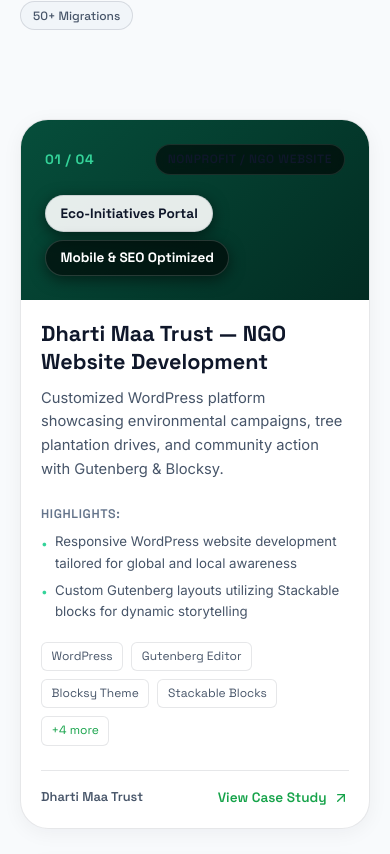
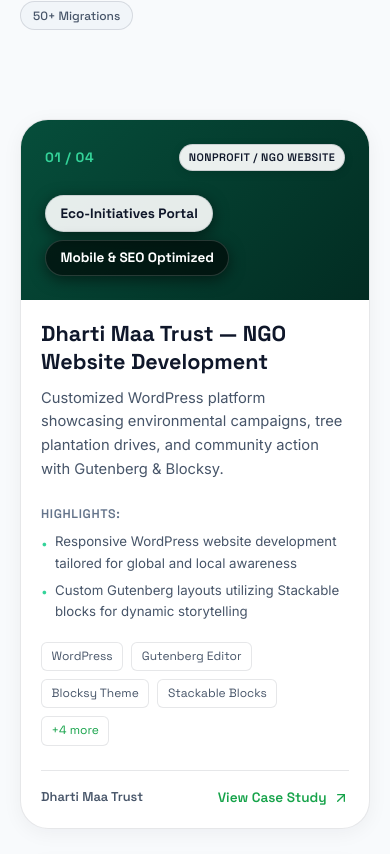
Before and after one commit to Satishkush4446/Portfolio, a React (Vite) app: page / in a window 390 px wide. Shown: the part 3970-4824 px from the top of the page. Built offline with nearby package versions, Linux system fonts and the light colour scheme.

Commit message:
fix(projects): fix project-category-badge contrast, theme adaptation and responsive truncation

```diff
--- a/src/sections/Projects.jsx
+++ b/src/sections/Projects.jsx
@@ -123,13 +123,16 @@ export default function Projects() {
                       fontSize: '0.85rem',
                       fontWeight: 800,
                       color: project.accentColor || 'var(--accent-primary)',
-                      letterSpacing: '0.05em'
+                      letterSpacing: '0.05em',
+                      flexShrink: 0
                     }}
                   >
                     {project.number}
                   </span>
 
-                  <span className="project-category-badge">{project.category}</span>
+                  <span className="project-category-badge" title={project.category}>
+                    {project.category}
+                  </span>
                 </div>
 
                 <div style={{ position: 'relative', zIndex: 2, display: 'flex', gap: '0.5rem', flexWrap: 'wrap' }}>
--- a/src/styles/components.css
+++ b/src/styles/components.css
@@ -743,20 +743,30 @@
   display: flex;
   justify-content: space-between;
   align-items: center;
+  gap: 0.65rem;
 }
 
 .project-category-badge {
   font-family: var(--font-headline);
-  font-size: 0.75rem;
+  font-size: 0.74rem;
   font-weight: 600;
-  letter-spacing: 0.05em;
+  letter-spacing: 0.04em;
   text-transform: uppercase;
-  padding: 0.3rem 0.75rem;
+  padding: 0.28rem 0.75rem;
   border-radius: var(--radius-full);
-  background: rgba(0, 0, 0, 0.6);
-  backdrop-filter: blur(8px);
-  border: 1px solid rgba(255, 255, 255, 0.1);
-  color: var(--text-primary);
+  background: rgba(0, 0, 0, 0.68);
+  backdrop-filter: blur(10px);
+  -webkit-backdrop-filter: blur(10px);
+  border: 1px solid rgba(255, 255, 255, 0.22);
+  color: #FFFFFF;
+  display: inline-flex;
+  align-items: center;
+  max-width: calc(100% - 65px);
+  white-space: nowrap;
+  overflow: hidden;
+  text-overflow: ellipsis;
+  box-shadow: 0 2px 8px rgba(0, 0, 0, 0.25);
+  flex-shrink: 1;
 }
 
 .project-year {
--- a/src/styles/global.css
+++ b/src/styles/global.css
@@ -247,6 +247,13 @@
   background: rgba(255, 255, 255, 0.9);
   color: #0F172A;
   border-color: rgba(15, 23, 42, 0.12);
+}
+
+[data-theme="light"] .project-category-badge {
+  background: rgba(255, 255, 255, 0.92);
+  border-color: rgba(15, 23, 42, 0.15);
+  color: #0F172A;
+  box-shadow: 0 2px 10px rgba(0, 0, 0, 0.12);
 }
 
 [data-theme="light"] .filter-pill {
--- a/src/styles/responsive.css
+++ b/src/styles/responsive.css
@@ -339,6 +339,12 @@
     height: 180px;
   }
 
+  .project-category-badge {
+    font-size: 0.68rem;
+    padding: 0.22rem 0.55rem;
+    max-width: calc(100% - 55px);
+  }
+
   .project-card-body {
     padding: 1.25rem;
   }
```
